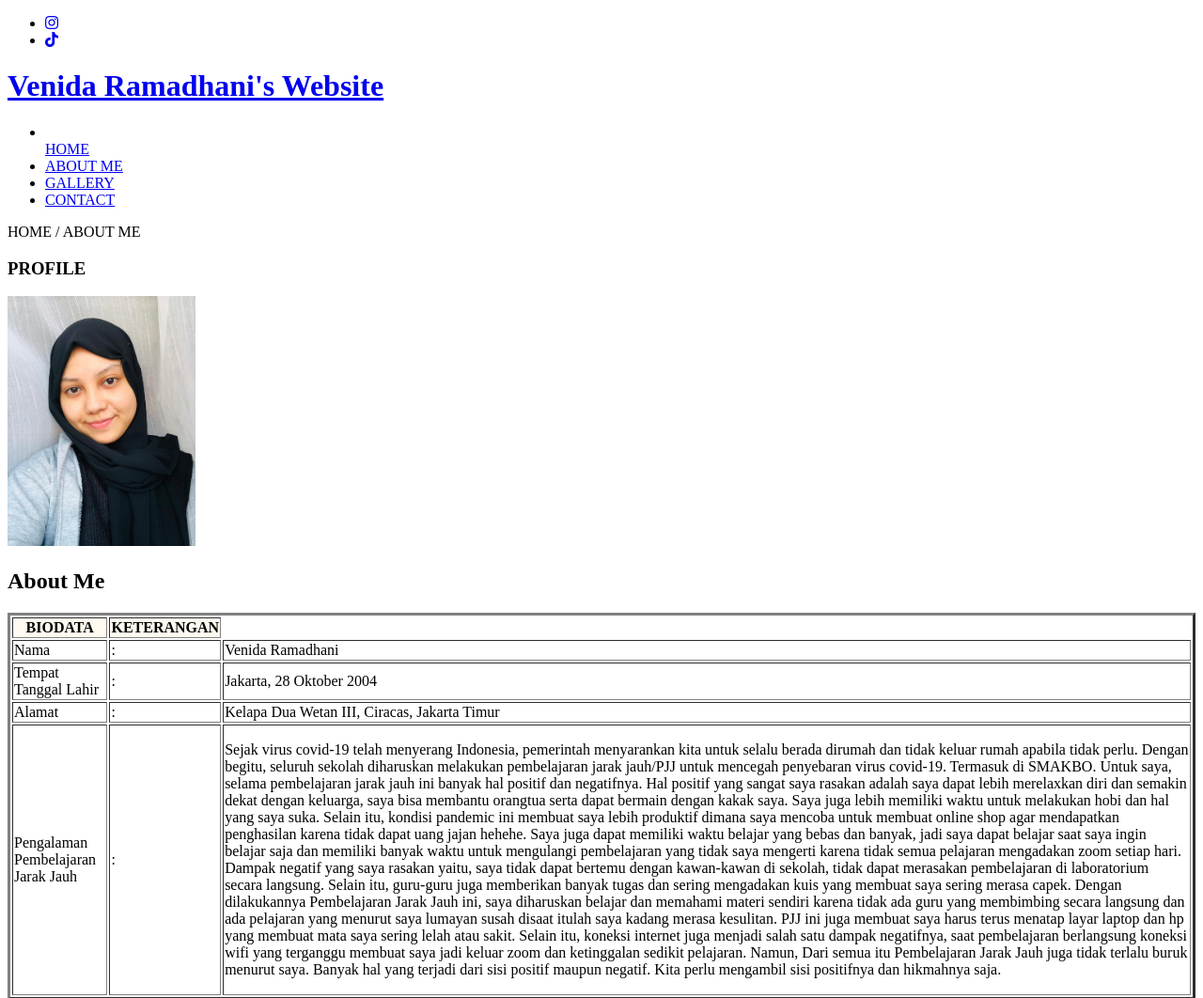
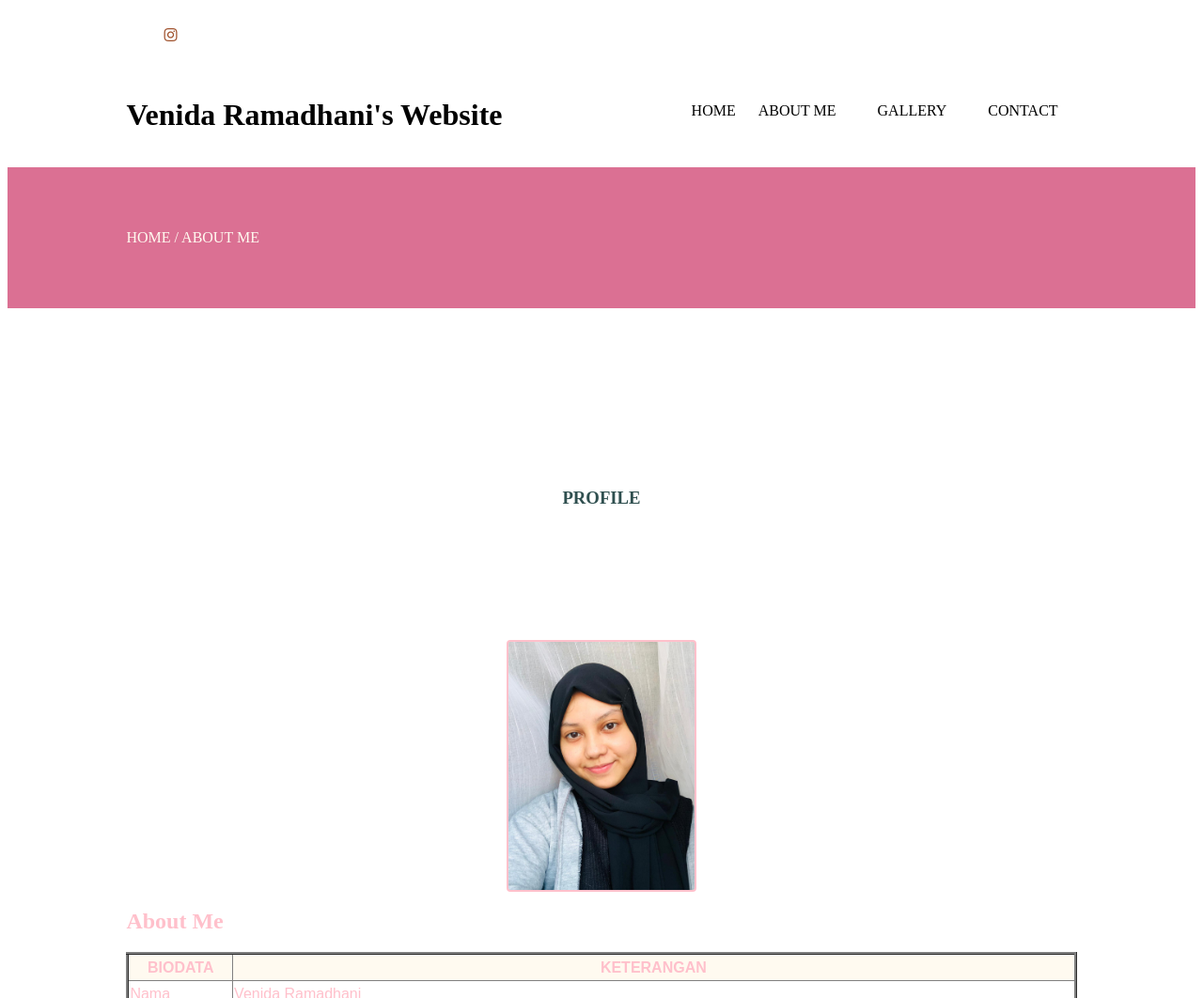
Before and after one commit to venidarama65/venidarama65.github.io, a plain HTML site: page about.html in a window 1280 px wide. Shown: the top 1062 px of the page at 94% size. Drawn offline with Linux system fonts and the light colour scheme.

Commit message:
Update about.html

```diff
--- a/about.html
+++ b/about.html
@@ -4,7 +4,7 @@
         <meta charset="utf-8">
         <meta name="viewport" content="widt=device-width, initial-scale=1">
         <title> Venida Ramadhani's Website</title>
-        <link rel="stylesheet" type="text/css" href="css veni.css">
+        <link rel="stylesheet" type="text/css" href="veni.css">
         <link rel="stylesheet" type="text/css" href="https://cdnjs.cloudflare.com/ajax/libs/font-awesome/5.15.3/css/all.min.css">
     </head>
     <body>
@@ -12,8 +12,7 @@
 <div class="medsos">
     <div class="container">
         <ul>
-            <li><a href="https://www.instagram.com/kalilanaa/"><i class="fab fa-instagram"></i></a></li>
-			<li><a href="https://tiktok.com/aurkenaa/"><i class="fab fa-tiktok"></i></a></li>
+            <li><a href="https://www.instagram.com/venidaarmd/"><i class="fab fa-instagram"></i></a></li>
         </ul>
     </div>
 </div>
@@ -49,23 +48,19 @@
 		<th style="background-color: floralwhite"> KETERANGAN </th>
 	</tr>
 	 <tr>
-                <td>Nama</td>
-                <td>:</td>
+		<td>Nama</td>
                 <td> Venida Ramadhani</td>
             </tr>
             <tr>
                 <td>Tempat Tanggal Lahir</td>
-                <td>:</td>
                 <td>Jakarta, 28 Oktober 2004</td>
             </tr>
             <tr>
                 <td>Alamat</td>
-                <td>:</td>
                 <td> Kelapa Dua Wetan III, Ciracas, Jakarta Timur</td>
             </tr>
             <tr>
                 <td>Pengalaman Pembelajaran Jarak Jauh</td>
-                <td>:</td>
                 <td>
                     <p>
                         Sejak virus covid-19 telah menyerang Indonesia, pemerintah menyarankan kita untuk selalu berada dirumah dan tidak keluar rumah apabila tidak perlu. Dengan begitu, seluruh sekolah diharuskan melakukan pembelajaran jarak jauh/PJJ untuk mencegah penyebaran virus covid-19. Termasuk di SMAKBO. Untuk saya, selama pembelajaran jarak jauh ini banyak hal positif dan negatifnya. Hal positif yang sangat saya rasakan adalah saya dapat lebih merelaxkan diri dan semakin dekat dengan keluarga, saya bisa membantu orangtua serta dapat bermain dengan kakak saya. Saya juga lebih memiliki waktu untuk melakukan hobi dan hal yang saya suka. Selain itu, kondisi pandemic ini membuat saya lebih produktif dimana saya mencoba untuk membuat online shop agar mendapatkan penghasilan karena tidak dapat uang jajan hehehe. Saya juga dapat memiliki waktu belajar yang bebas dan banyak, jadi saya dapat belajar saat saya ingin belajar saja dan memiliki banyak waktu untuk mengulangi pembelajaran yang tidak saya mengerti karena tidak semua pelajaran mengadakan zoom setiap hari.
```
